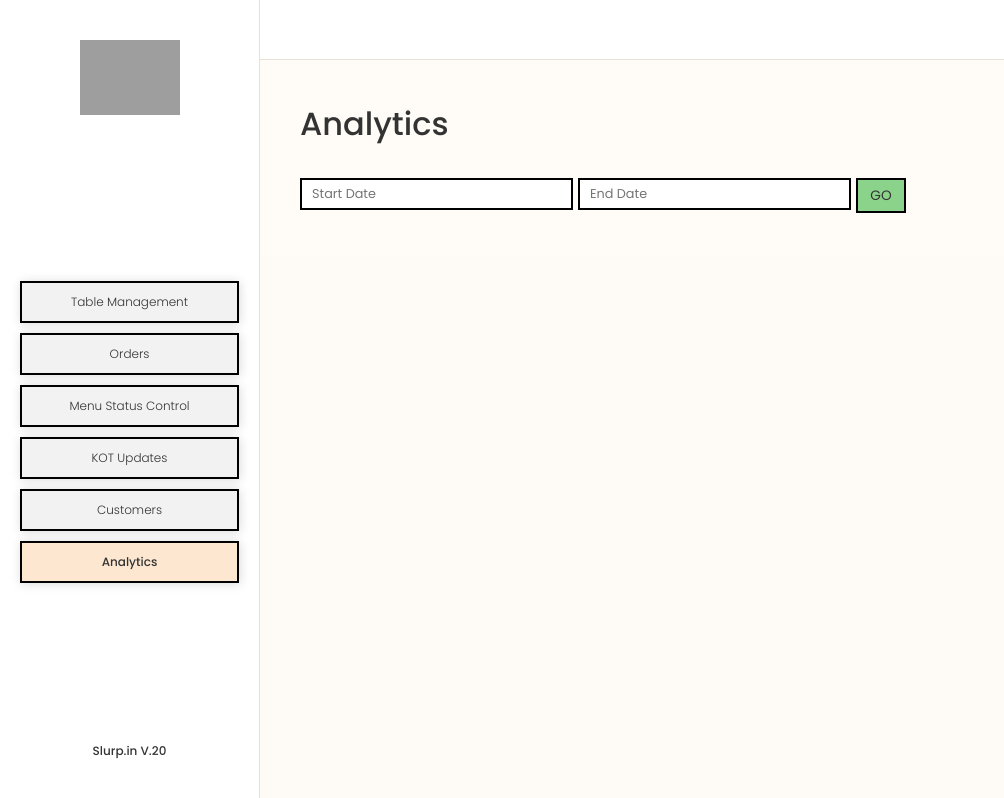
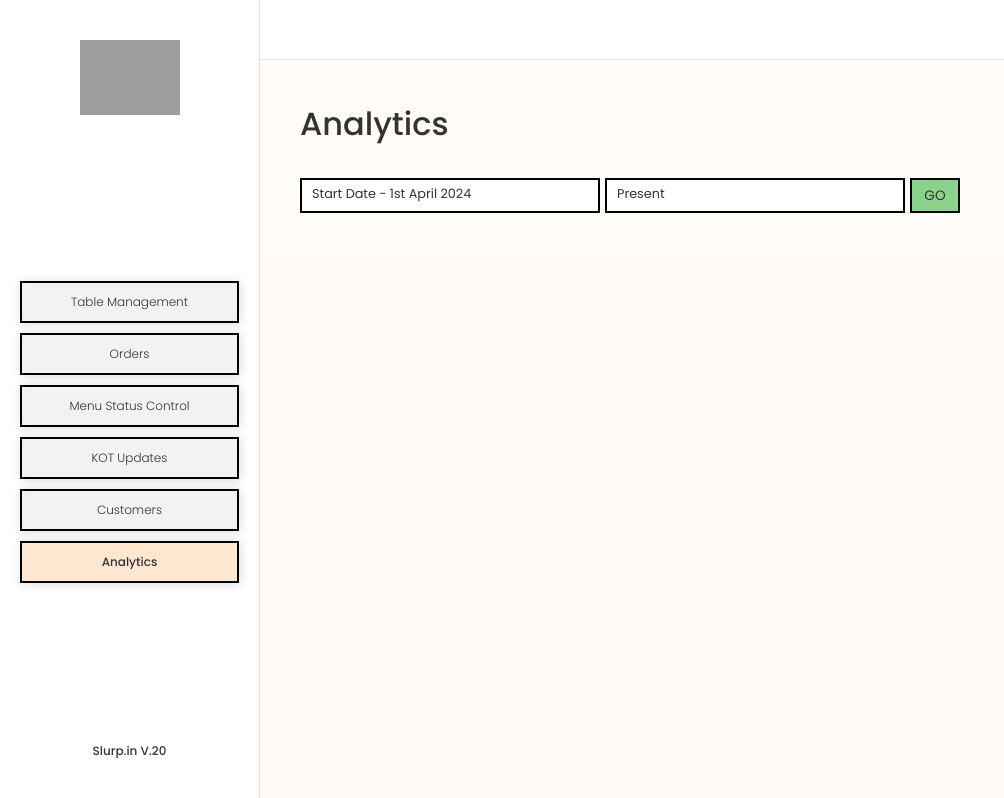
Before and after one commit to NayakPenguin/Quickscan-Realtime-Pricing, a React (Create React App) app in the folder client/: page /restaurant/BrdwyKol/analytics in a window 1280 px wide. Shown: the whole page, without its empty margins (0-1004 px from the left). Built offline with nearby package versions, Linux system fonts and the light colour scheme; grey boxes are pictures that could not be loaded; a web font is replaced by a local one.

Commit message:
minor change

```diff
--- a/client/src/Restaurant/Screens/Analytics.js
+++ b/client/src/Restaurant/Screens/Analytics.js
@@ -1,4 +1,4 @@
-import React, { useState, useEffect } from "react";
+import React, { useState, useRef } from "react";
 import LeftMenu from "../Components/LeftMenu";
 import styled from "styled-components";
 import Navbar from "../Components/Navbar";
@@ -8,7 +8,6 @@ import 'react-datepicker/dist/react-datepicker.css';
 
 const Analytics = () => {
   const [pageID, setPageID] = useState("analytics");
-
   const [startDate, setStartDate] = useState(null);
   const [endDate, setEndDate] = useState(null);
 
@@ -20,10 +19,13 @@ const Analytics = () => {
     setEndDate(date);
   };
 
+  const startDatePickerRef = useRef(null);
+  const endDatePickerRef = useRef(null);
+
   const handleSearch = () => {
     // Handle search logic using startDate and endDate
-    console.log('Start Date:', startDate);
-    console.log('End Date:', endDate);
+    console.log('Start Date:', formatDate(startDate));
+    console.log('End Date:', formatDate(endDate));
   };
 
   const formatDate = (date) => {
@@ -53,6 +55,14 @@ const Analytics = () => {
     return `${day}${ordinalSuffix(day)} ${month} ${year}`;
   };
 
+  const handleStartDateClick = () => {
+    startDatePickerRef.current.setOpen(true);
+  };
+
+  const handleEndDateClick = () => {
+    endDatePickerRef.current.setOpen(true);
+  };
+
   return (
     <Container>
       <LeftMenu pageID={pageID} />
@@ -60,8 +70,7 @@ const Analytics = () => {
 
       <h1>Analytics</h1>
       <div className="search-bar">
-        {/* <input type="text" placeholder="Start Date"/>
-        <input type="text" placeholder="End Date"/> */}
+        <div className="date-picker-container">
           <DatePicker
             selected={startDate}
             onChange={handleStartDateChange}
@@ -69,7 +78,8 @@ const Analytics = () => {
             startDate={startDate}
             endDate={endDate}
             placeholderText="Start Date"
-          className="date-picker"
+            className="date-picker date-picker1"
+            ref={startDatePickerRef}
           />
           <DatePicker
             selected={endDate}
@@ -79,12 +89,16 @@ const Analytics = () => {
             endDate={endDate}
             minDate={startDate}
             placeholderText="End Date"
-          className="date-picker"
+            className="date-picker date-picker2"
+            ref={endDatePickerRef}
           />
-        <div className="search-btn">GO</div>
+        </div>
+        <div className="date-value" onClick={() => handleStartDateClick()}>{startDate == null ? "Start Date - 1st April 2024" : formatDate(startDate)}</div>
+        <div className="date-value" onClick={() => handleEndDateClick()}>{endDate == null ? "Present" : formatDate(endDate)}</div>
+        <div className="search-btn" onClick={handleSearch}>GO</div>
       </div>
     </Container>
-  )
+  );
 }
 
 export default Analytics;
@@ -104,8 +118,9 @@ const Container = styled.div`
   .search-bar{
     display: flex;
     width: 100%;
+    position: relative;
 
-    input{
+    /* input{
         font-size: 0.8rem;
         padding: 5px 10px;
         flex: 1;
@@ -113,7 +128,49 @@ const Container = styled.div`
         border: none;
         border: 2px solid black;
         margin-right: 5px;
-        /* background-color: #fde7d0; */
+        background-color: #fde7d0;
+        display: none;
+        position: absolute;
+    } */
+
+    .date-picker-container{
+      width: 605px;
+      position: absolute;
+      left: 0px;
+      bottom: -10px;
+      display: flex;
+
+      input{
+        width: 300px;
+        margin-right: 5px;
+        /* border: none; */
+        background-color: transparent;
+        visibility: hidden;
+      }
+    }
+
+    .date-picker1{
+      left: 100px;
+    }
+
+    .date-picker2{
+      left: 305px;
+    }
+
+    .react-datepicker-popper{
+      left: 100px;
+    }
+
+    .date-value{
+      font-size: 0.8rem;
+      padding: 5px 10px;
+      flex: 1;
+      max-width: 300px;
+      border: none;
+      border: 2px solid black;
+      background-color: white;
+      margin-right: 5px;
+      z-index: 10;
     }
 
     .search-btn{
```
Lines whose indentation alone changed are shown as unchanged.
